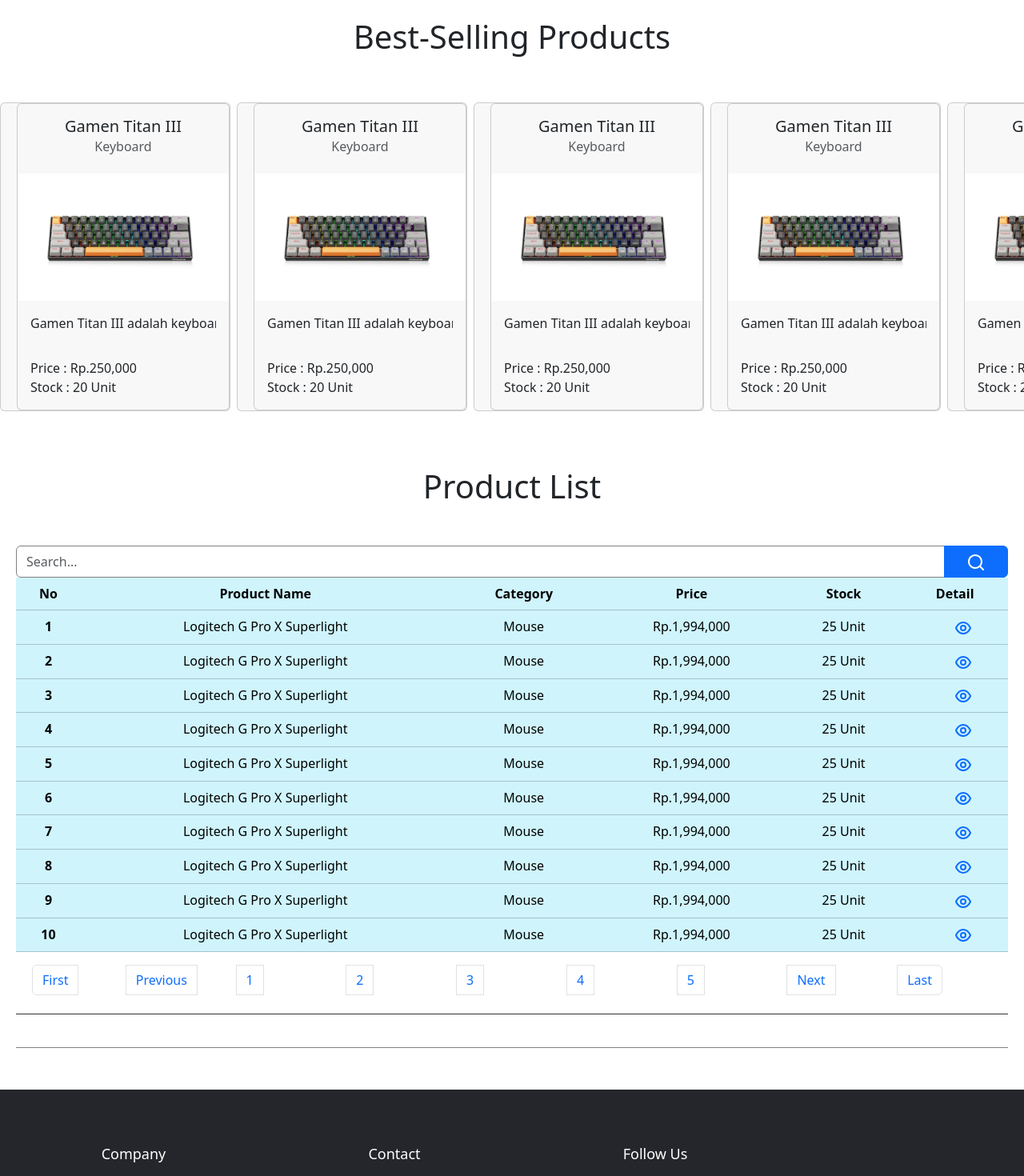
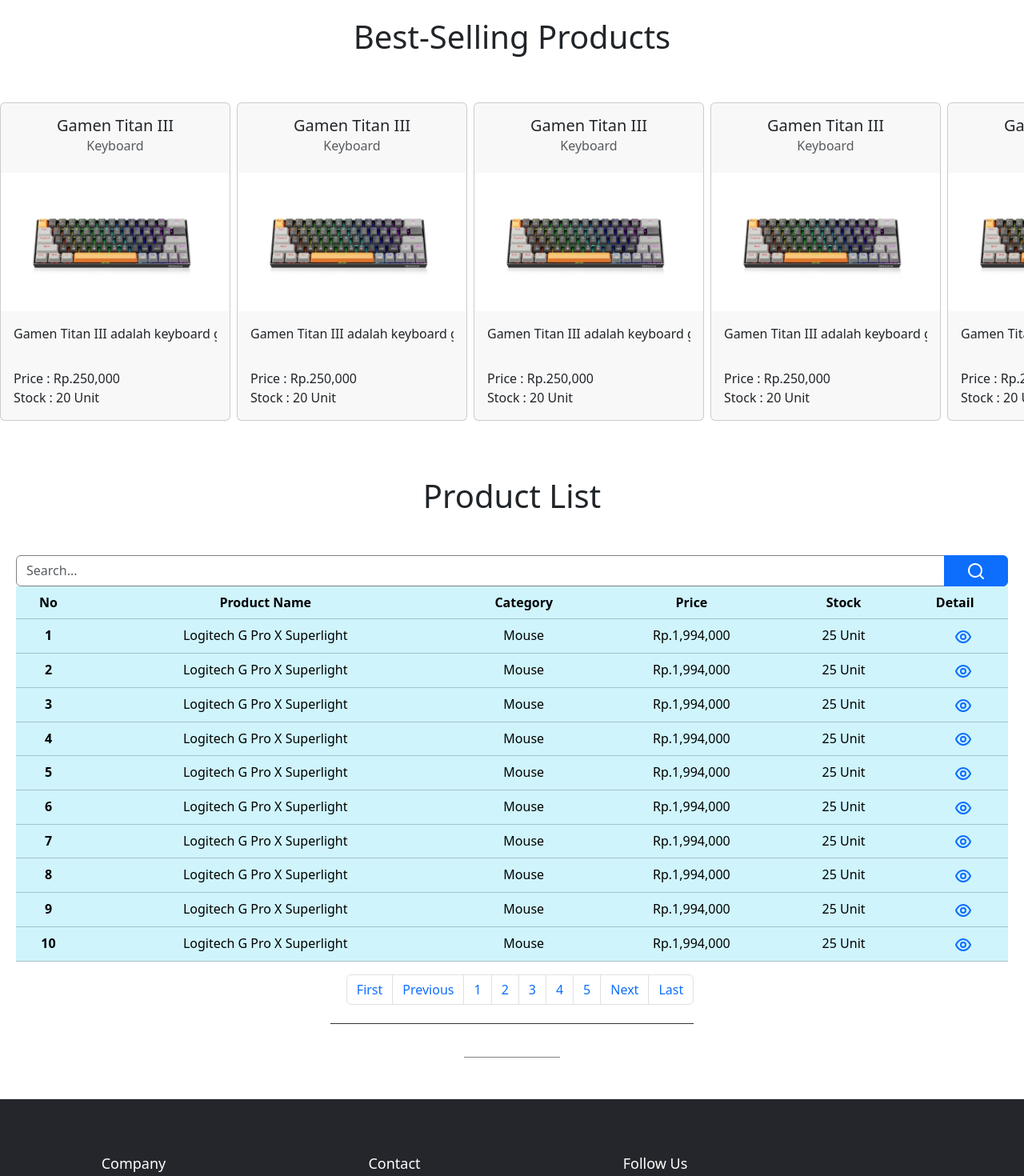
Before and after one commit to WahtuAstrawan/galaxy-comp, a React (Create React App) app in the folder frontend/: page / in a window 1280 px wide. Shown: the part 560-2030 px from the top of the page at 80% size. Built offline with nearby package versions, Linux system fonts and the light colour scheme.

Commit message:
fixing a bit styling

```diff
--- a/frontend/src/Components/ProductCards/ProductCards.jsx
+++ b/frontend/src/Components/ProductCards/ProductCards.jsx
@@ -28,14 +28,15 @@
       <div className='card-list-horizontal'>
         {Array(10).fill(0).map((_, index) => (
           <Card key={index} style={{ width: '18rem', marginRight: '8px' }}>
-            <a onClick={toggle} className='card' style={{ textDecoration:"none" }}>
               <CardBody>
                 <CardTitle tag="h5">{cardData[0].title}</CardTitle>
                 <CardSubtitle className="mb-2 text-muted" tag="h6">
                   {cardData[0].category}
                 </CardSubtitle>
               </CardBody>
+              <a onClick={toggle} style={{ textDecoration:"none", alignContent:"center", margin:"0"}}>
                 <img alt="card-img" src={cardData[0].imageSrc} width="100%" />
+              </a>
               <CardBody>
                 <CardText style={{ textAlign: 'justify', overflow: 'hidden' }}>
                   <p>{cardData[0].description}</p>
@@ -46,7 +47,6 @@
                   Stock : {cardData[0].stock} Unit
                 </CardText>
               </CardBody>
-            </a>
           </Card>
         ))}
           <Modal isOpen={modal} toggle={toggle}>
--- a/frontend/src/Components/TableProduct/TableProduct.css
+++ b/frontend/src/Components/TableProduct/TableProduct.css
@@ -3,5 +3,7 @@
 }
 
 .pagination-section {
+    margin-right: 35rem;
+    margin-left: 35rem;
     border-bottom: 1px solid gray;
 }
```
Lines whose indentation alone changed are shown as unchanged.
